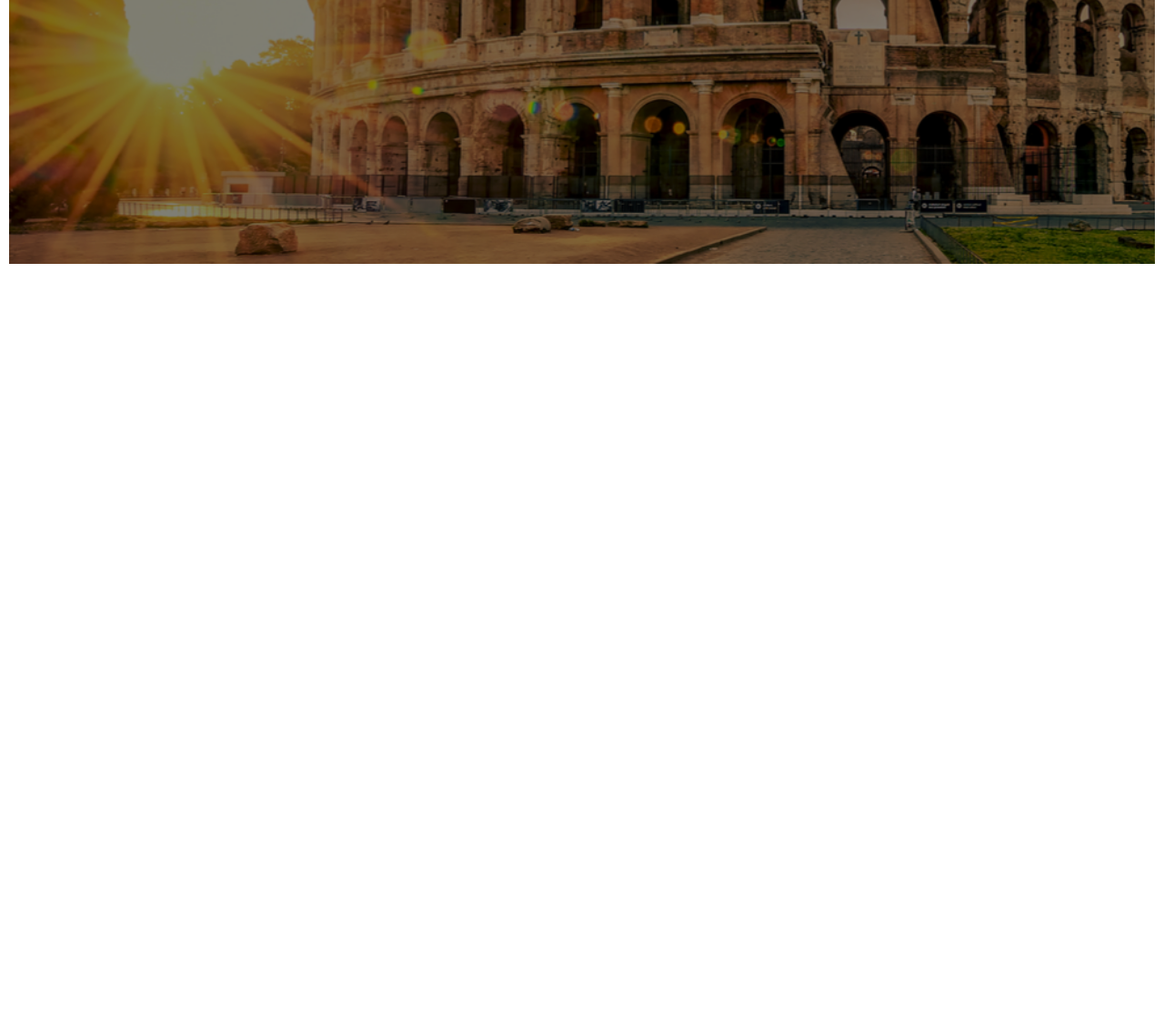
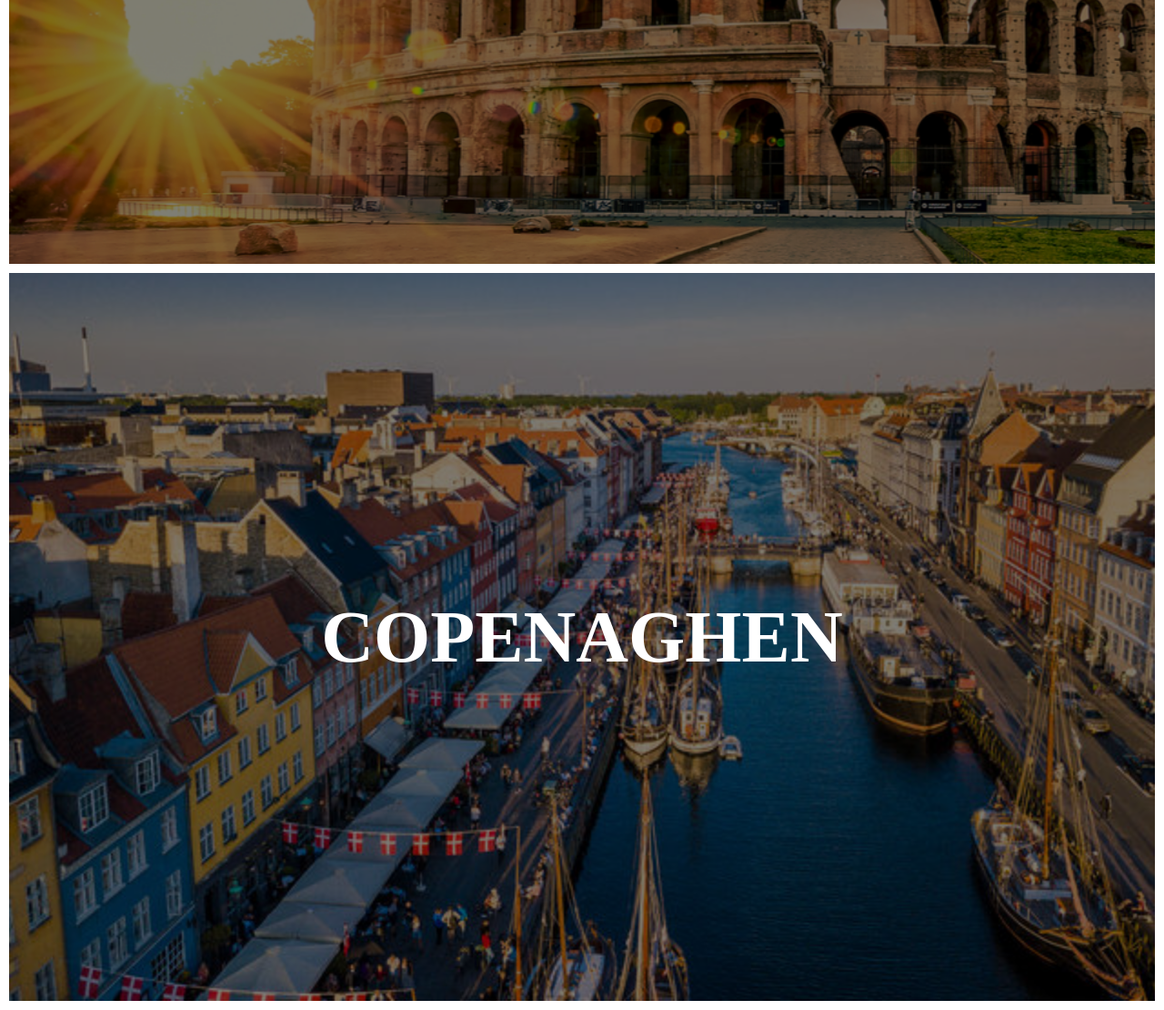
Before and after one commit to emanuelespa/htmlcss-airbnb, a plain HTML site: page index.html in a window 1280 px wide. Shown: the part 520-1630 px from the top of the page at 91% size. Before the commit the page ends 820 px from the top, so only its background shows below. Drawn offline with Linux system fonts and the light colour scheme.

Commit message:
copenaghen

```diff
--- a/css/style.css
+++ b/css/style.css
@@ -6,6 +6,10 @@
 
 #roma{
  background-image: url(../img/roma.jpg);
+}
+
+#copenaghen{
+   background-image: url(../img/copenaghen.jpg);
 }
 
 .city{
--- a/index.html
+++ b/index.html
@@ -12,7 +12,12 @@
          <h2 class="cityname">ROMA</h2>
      </div>
     </div>
+ <!-- copenaghen -->
+   <div id="copenaghen" class="city">
+   <div class="layover">
+      <h2 class="cityname">COPENAGHEN</h2>
+  </div>
 
-
+ </div>
   </body>
 </html>
```
